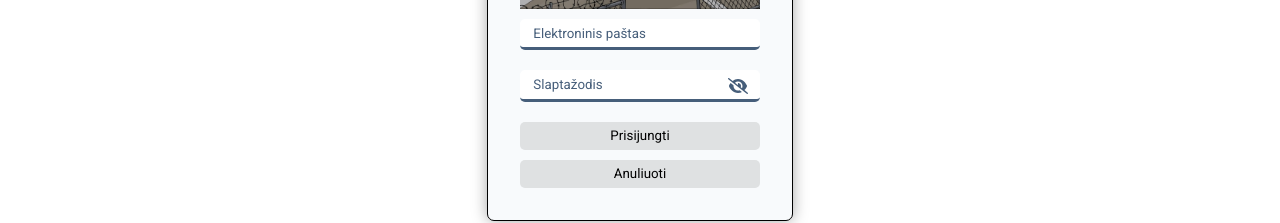
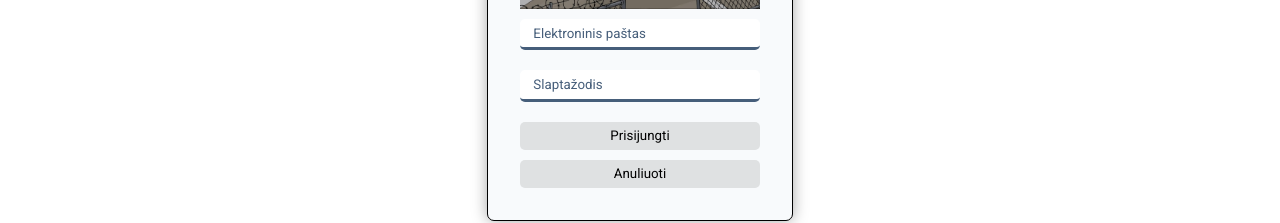
Before and after one commit to ModestasKr/Springfield-NPP, a React (Create React App) app in the folder frontend/: page /login in a window 1280 px wide. Shown: the part 356-579 px from the top of the page. Built offline with nearby package versions, Linux system fonts and the light colour scheme.

Commit message:
Revert "bugfix and added documentation"

```diff
--- a/frontend/package.json
+++ b/frontend/package.json
@@ -4,8 +4,6 @@
   "private": true,
   "dependencies": {
     "@fortawesome/fontawesome-free": "^6.1.1",
-    "@fortawesome/free-solid-svg-icons": "^6.1.1",
-    "@fortawesome/react-fontawesome": "^0.1.18",
     "@testing-library/jest-dom": "^5.16.4",
     "@testing-library/react": "^13.0.1",
     "@testing-library/user-event": "^13.5.0",
--- a/frontend/src/page/user/Login.js
+++ b/frontend/src/page/user/Login.js
@@ -1,5 +1,5 @@
 // Libraries
-import React, {useState} from "react";
+import React from "react";
 import { useForm } from "react-hook-form";
 import { useNavigate } from "react-router-dom";
 // API components
@@ -10,15 +10,11 @@ import "./style/Login.css";
 import img from "../../assets/register.jpg";
 // Context
 import { useGlobalUserContext, UserContext } from "../../util/UserContext";
-import { FontAwesomeIcon } from '@fortawesome/react-fontawesome';
-import { faEyeSlash, faEye } from '@fortawesome/free-solid-svg-icons';
 
 function Login() {
   // We took a global var doLogin
   const { doLogin } = useGlobalUserContext(UserContext);
   const navigate = useNavigate();
-  let [isToggled, setIsToggled] = useState(false);
-  let [showPassword, setShowPass] = useState("password");
 
   const {
     register,
@@ -42,17 +38,6 @@ function Login() {
       navigate("/application");
     }, "500");
   }
-
-  function toggle(){
-    if(showPassword === "password"){
-      setIsToggled(true);
-      setShowPass("text");
-    }else{
-      setIsToggled(false);
-      setShowPass("password");
-    }
-  }
-
   return (
     <div className="Login-container">
       <form className="Login-form" onSubmit={handleSubmit(onSubmit)}>
@@ -72,9 +57,9 @@ function Login() {
           })}
         />
         <span className="error">{errors.email?.message}</span>
-          <div className="registerPasswordField">
+
         <input
-          type={showPassword}
+          type="password"
           name="password"
           placeholder="Slaptažodis"
           {...register("password", {
@@ -89,10 +74,6 @@ function Login() {
             },
           })}
         />
-                  <div className='registerShowPassword'>
-          <FontAwesomeIcon className='eyeCon' onClick={()=>{toggle()}} icon={isToggled ? faEye : faEyeSlash} />
-          </div>
-        </div>
         <span className="error">{errors.password?.message}</span>
         <button className="Login-form-btn" type="submit">
           Prisijungti
--- a/frontend/src/page/user/Register.js
+++ b/frontend/src/page/user/Register.js
@@ -1,5 +1,5 @@
 // Libraries
-import React, {useState} from "react";
+import React from "react";
 import { useForm } from "react-hook-form";
 import { useNavigate } from "react-router-dom";
 // Api Libraries
@@ -13,12 +13,8 @@ import "./style/Register.css";
 // Images
 import img from "../../assets/register.jpg";
 
-
 function Registration() {
   const navigate = useNavigate();
-
-  let [isToggled, setIsToggled] = useState(false);
-  let [showPassword, setShowPass] = useState("password");
 
   const {
     watch,
@@ -122,8 +118,7 @@ function Registration() {
           />
           <span className="error">{errors.password?.message}</span>
           <input
-
-            type={showPassword}
+            type="password"
             placeholder="Pakartotinas slaptažodis"
             {...register("repeatPassword", {
               required: "Laukelis privalomas",
--- a/frontend/src/page/user/style/Login.css
+++ b/frontend/src/page/user/style/Login.css
@@ -25,21 +25,3 @@
 .Login-form > * {
   width: 15rem;
 }
-
-.registerShowPassword {
-  position: relative;
-  display: flex;
-  justify-content: center;
-  color: #dee5e5;
-  align-items: center;
-  width: 0%;
-  right: 9%;
-}
-.eyeCon {
-  color: #465e7a;
-}
-.registerPasswordField {
-  display: flex;
-  width: 100%;
-  justify-content: center;
-}
```
Also changed, not shown: 2 other files (tests, documents, lock files or other folders).
